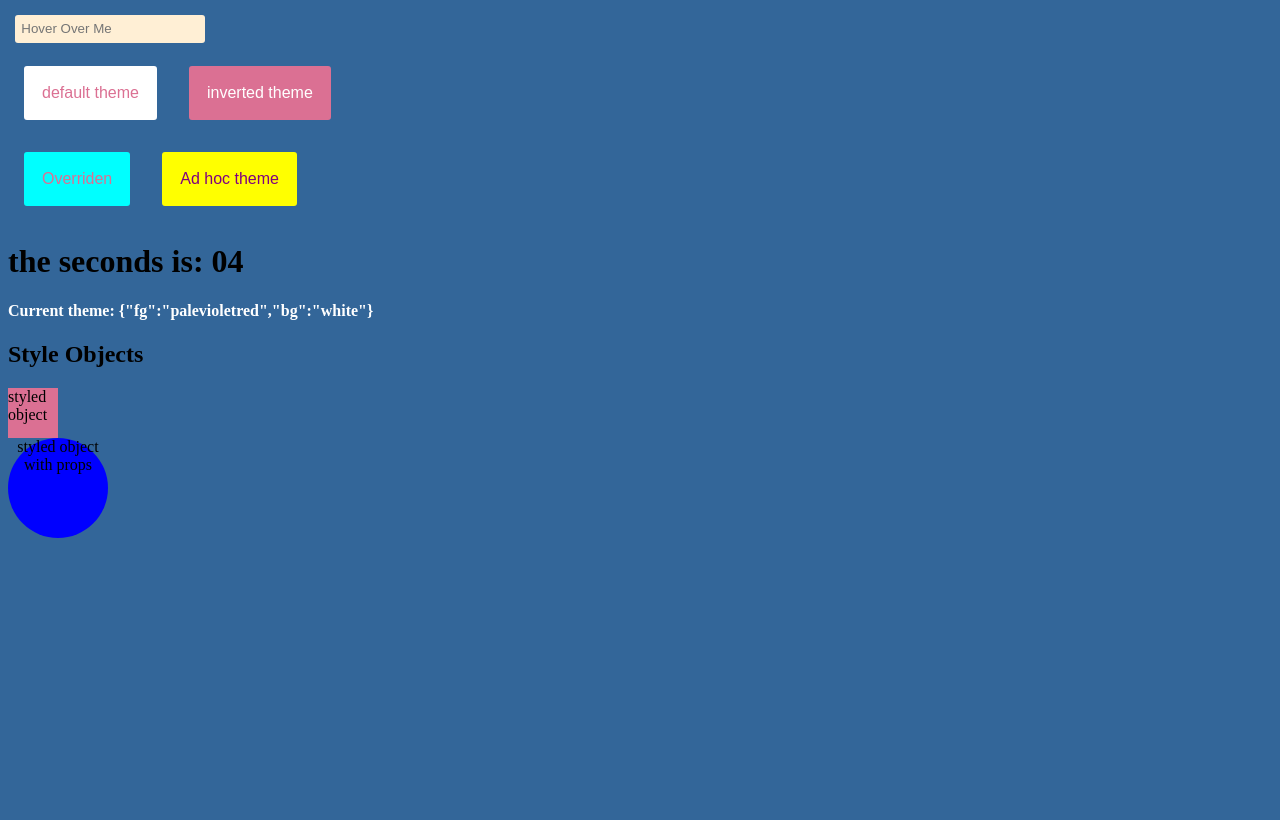
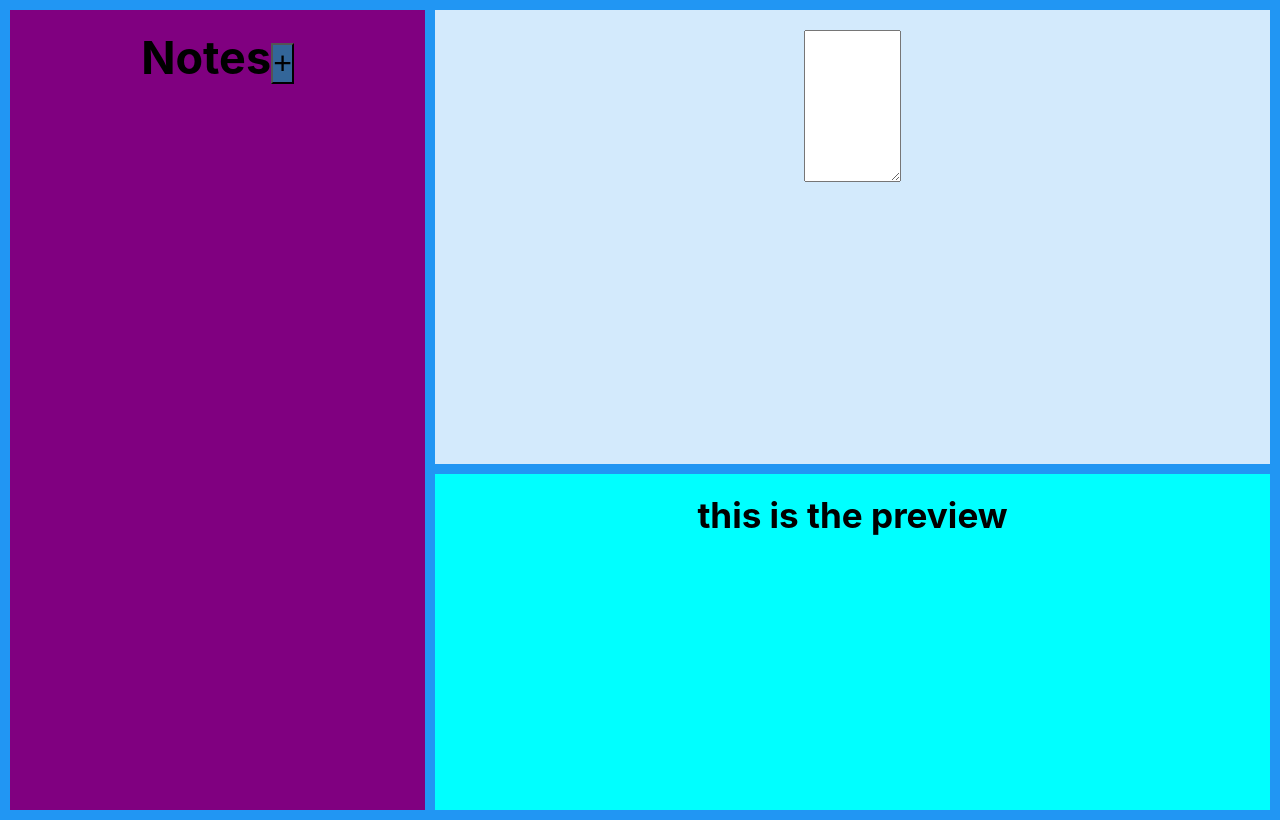
Before and after one commit to raficode2303/react-courese-2022, a React (Create React App) app: page / in a window 1280 px wide. Built offline with nearby package versions, Linux system fonts and the light colour scheme.

Commit message:
4-markdown-notes working on sidebar, writing notes and preview of notes

```diff
--- a/src/4-markdown-notes/App.js
+++ b/src/4-markdown-notes/App.js
@@ -1,7 +1,5 @@
-import React from 'react'
-// styled-componenets
-import styled from 'styled-components'
-import { createGlobalStyle } from 'styled-components'
+import React, { useState } from 'react'
+
 // componenets
 import { GlobalStyles } from './components/GlobalStyles'
 import { SideBarNotes } from './components/SideBarNotes'
@@ -9,12 +7,46 @@ import { WriteMarkDowon } from './components/WriteMarkDowon'
 import { PreviewMarkDown } from './components/PreviewMarkDown'
 
 export default function App() {
+  const [notes, setNotes] = useState([])
+  const [newNote, setNewNote] = useState('')
+  const [noteToEditId, setNoteToEditId] = useState(null)
+
+  const handleNewNote = (e) => {
+    const currentNote = e.target.value
+    if (!noteToEditId) {
+      setNewNote({ message: currentNote, id: Date.now().toString() })
+    } else {
+      const newNotes = notes.map((note) =>
+        note.id === noteToEditId ? currentNote : note
+      )
+      setNotes(newNotes)
+      setNoteToEditId(null)
+    }
+  }
+
+  const addNote = () => {
+    if (!newNote) return
+    setNotes([...notes, newNote])
+    setNewNote('')
+  }
+
+  const showNote = (id) => {
+    const noteToShow = notes.find((note) => note.id === id)
+    console.log('noteToShow: ', noteToShow)
+    setNewNote(noteToShow)
+    setNoteToEditId(id)
+  }
   return (
     <div className='app'>
       <GlobalStyles />
-      <SideBarNotes />
-      <WriteMarkDowon />
-      <PreviewMarkDown />
+      <SideBarNotes
+        notes={notes}
+        addNote={addNote}
+        handleNewNote={handleNewNote}
+        showNote={showNote}
+      />
+      <WriteMarkDowon newNote={newNote} handleNewNote={handleNewNote} />
+      <PreviewMarkDown newNote={newNote} />
     </div>
   )
 }
--- a/src/4-markdown-notes/components/PreviewMarkDown.js
+++ b/src/4-markdown-notes/components/PreviewMarkDown.js
@@ -3,6 +3,10 @@ import styled from 'styled-components'
 const PreviewStyled = styled.div`
   background-color: aqua;
 `
-export const PreviewMarkDown = () => (
-  <PreviewStyled className='item item3'>this is the preview</PreviewStyled>
+export const PreviewMarkDown = ({ newNote }) => (
+  <PreviewStyled className='item item3'>
+    <h3>this is the preview</h3>
+    {console.log('preview new note:', newNote.message)}
+    <p>{newNote?.message?.toUpperCase()}</p>
+  </PreviewStyled>
 )
--- a/src/4-markdown-notes/components/SideBarNotes.js
+++ b/src/4-markdown-notes/components/SideBarNotes.js
@@ -1,14 +1,37 @@
+import { useState } from 'react'
 import styled from 'styled-components'
 
 const DivStyled = styled.div`
   background-color: purple;
   height: 100vh;
+  button {
+    cursor: pointer;
+    background-color: #369;
+    font-size: 2rem;
+    :hover {
+      background-color: aqua;
+    }
+    :active {
+      transform: scale(0.98);
+    }
+  }
 `
 
-export const SideBarNotes = () => {
+export const SideBarNotes = ({ addNote, notes, showNote }) => {
+  console.log('sidebar notes length', notes)
   return (
     <DivStyled className='item item1'>
-      this is sidebarnotes styled componenet
+      <h2>
+        Notes
+        <button className='add-note' onClick={addNote}>
+          +
+        </button>
+      </h2>
+      {notes?.map((note, index) => (
+        <p key={note.id} onClick={() => showNote(note.id)}>
+          Note{index + 1}
+        </p>
+      ))}
     </DivStyled>
   )
 }
--- a/src/4-markdown-notes/components/WriteMarkDowon.js
+++ b/src/4-markdown-notes/components/WriteMarkDowon.js
@@ -3,12 +3,17 @@ import styled from 'styled-components'
 const WriteStyled = styled.div`
   background-color: #ffffffcc;
 `
-export const WriteMarkDowon = () => {
+export const WriteMarkDowon = ({ newNote, handleNewNote }) => {
   return (
     <WriteStyled className='item item2'>
-      <textarea name='' id='' cols='10' rows={'10'}>
-        WriteMarkDowon
-      </textarea>
+      <textarea
+        name=''
+        id=''
+        cols='10'
+        rows='10'
+        onChange={handleNewNote}
+        value={newNote?.message}
+      />
     </WriteStyled>
   )
 }
--- a/src/index.js
+++ b/src/index.js
@@ -1,6 +1,6 @@
 import React from 'react'
 import ReactDOM from 'react-dom'
 // import './index.css'
-import App from './advanced-styled-componenets/App'
+import App from './4-markdown-notes/App'
 
 ReactDOM.render(<App />, document.getElementById('root'))
```
